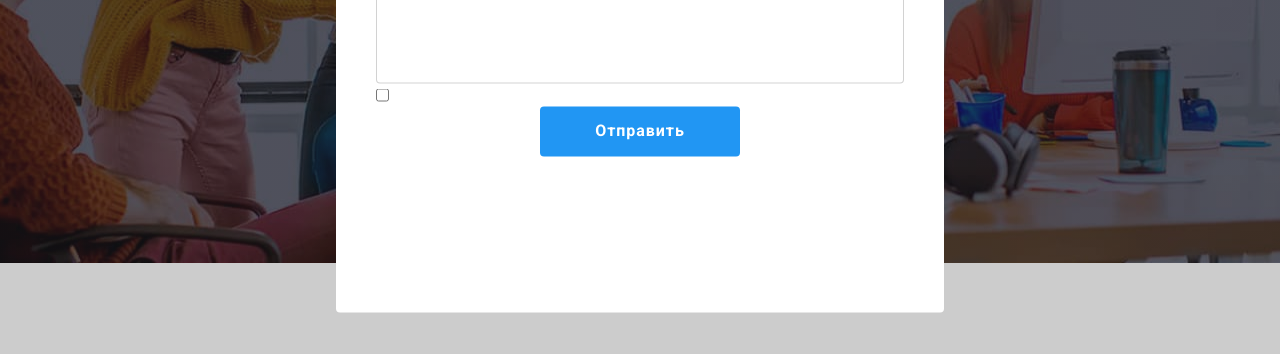
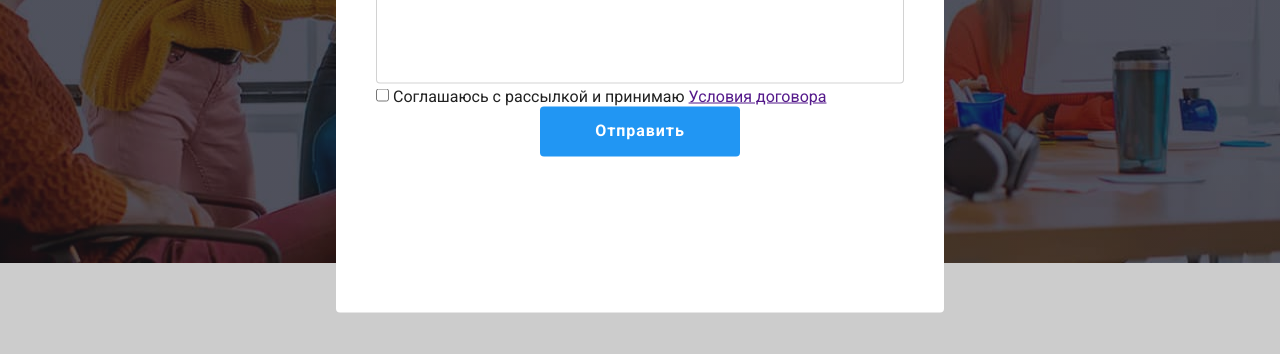
Before and after one commit to mikhailantonyuk/goit-markup-hw-06, a plain HTML site: page index.html in a window 1280 px wide. Both pictures are taken after a click on the button "Заказать услугу". Shown: the part 418-772 px from the top of the page. Drawn offline with nearby package versions, Linux system fonts and the light colour scheme.

Commit message:
Update index.html

```diff
--- a/index.html
+++ b/index.html
@@ -435,7 +435,7 @@
                     </div>
                     <div class="modal-field">
                         <input type="checkbox" name="privacy" id="privacy" class="input-check">
-
+                        <label for="privacy">Соглашаюсь с рассылкой и принимаю <a href="">Условия договора</a></label>
                     </div>
                     <button type="submit" class="hero-button modal-btn">Отправить</button>
                 </form>
```
